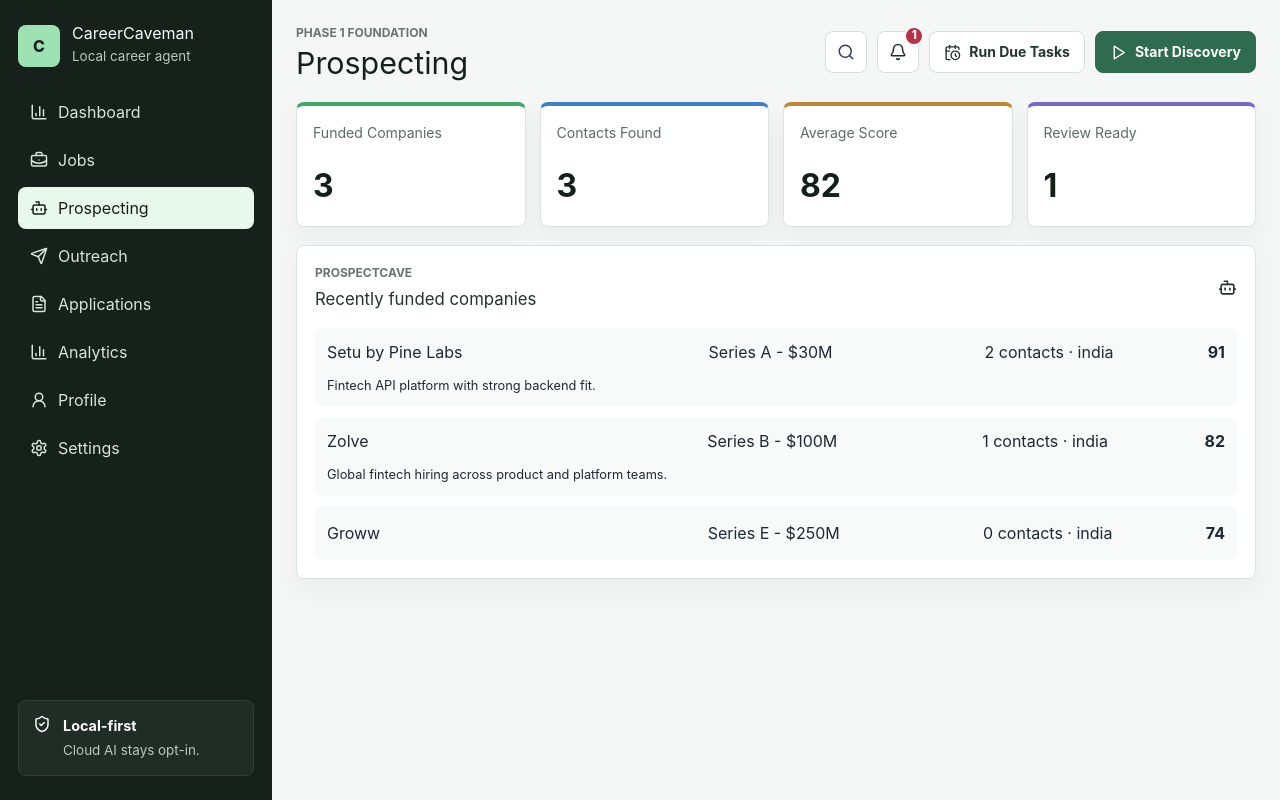
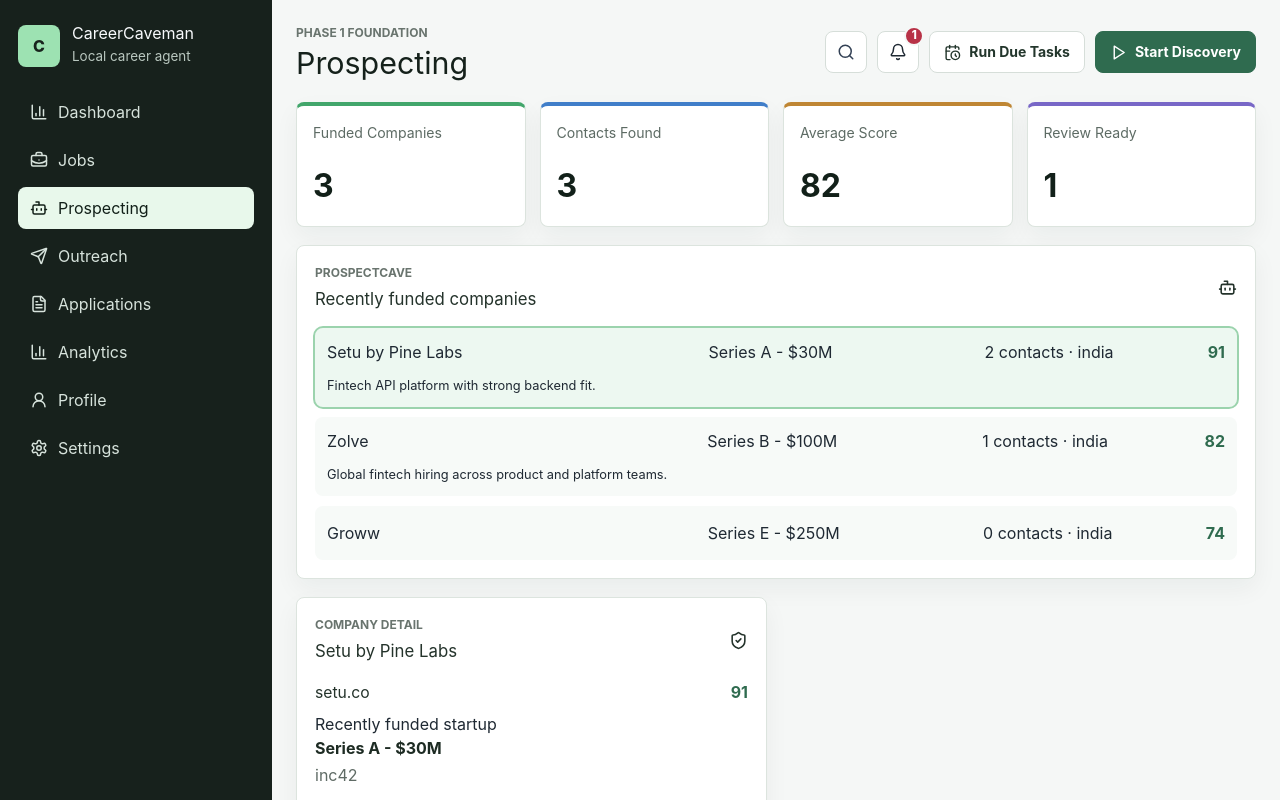
Before and after one commit to puneetdixit200/jop-applier, a React (Vite) app: page / in a window 1280 px wide. Both pictures are taken after a click on the button "Prospecting". Shown: the top 800 px of the page. Built offline with nearby package versions, Linux system fonts and the light colour scheme.

Commit message:
feat: add prospecting company detail view

```diff
--- a/src/App.tsx
+++ b/src/App.tsx
@@ -132,9 +132,11 @@
 import {
   buildOutreachAnalytics,
   buildOutreachReviewQueue,
+  buildProspectingCompanyDetail,
   buildProspectingDashboard,
   type OutreachAnalyticsSummary,
   type OutreachReviewQueueItem,
+  type ProspectingCompanyDetail,
   type ProspectingDashboard,
 } from "./lib/prospecting-dashboard";
 import { deliverTauriWorkflowOsNotifications } from "./lib/tauri-notifications";
@@ -516,6 +518,7 @@
   const [persistedNotifications, setPersistedNotifications] = useState<AppNotification[]>([]);
   const [previewNotificationRecords, setPreviewNotificationRecords] = useState<AppNotification[]>(previewNotifications);
   const [selectedApplicationId, setSelectedApplicationId] = useState<string | null>(null);
+  const [selectedProspectingCompanyId, setSelectedProspectingCompanyId] = useState<string | null>(null);
   const [applicationDraft, setApplicationDraft] = useState<ApplicationEditDraft>(() =>
     applicationEditDraft(previewApplications[0]),
   );
@@ -571,6 +574,15 @@
       ),
     [visibleFundedCompanies, visibleProspectContacts],
   );
+  const prospectingCompanyDetail = useMemo(
+    () =>
+      buildProspectingCompanyDetail({
+        companyId: selectedProspectingCompanyId,
+        companies: visibleFundedCompanies,
+        contacts: visibleProspectContacts,
+      }),
+    [selectedProspectingCompanyId, visibleFundedCompanies, visibleProspectContacts],
+  );
   const outreachReviewQueue = useMemo(
     () =>
       buildOutreachReviewQueue({
@@ -595,6 +607,13 @@
       setSelectedApplicationId(applicationTracker.rows[0]?.id ?? null);
     }
   }, [applicationTracker, selectedApplicationId]);
+
+  useEffect(() => {
+    const selectedExists = visibleFundedCompanies.some((company) => company.id === selectedProspectingCompanyId);
+    if (!selectedExists) {
+      setSelectedProspectingCompanyId(visibleFundedCompanies[0]?.id ?? null);
+    }
+  }, [selectedProspectingCompanyId, visibleFundedCompanies]);
 
   useEffect(() => {
     if (selectedApplicationRecord) {
@@ -1099,7 +1118,13 @@
         )}
         {route === "jobs" && <Jobs jobs={visibleJobs} />}
         {route === "prospecting" && (
-          <Prospecting dashboard={prospectingDashboard} companies={visibleFundedCompanies} />
+          <Prospecting
+            dashboard={prospectingDashboard}
+            companies={visibleFundedCompanies}
+            detail={prospectingCompanyDetail}
+            selectedCompanyId={selectedProspectingCompanyId}
+            onSelectCompany={setSelectedProspectingCompanyId}
+          />
         )}
         {route === "outreach" && (
           <Outreach
@@ -1536,9 +1561,15 @@
 function Prospecting({
   dashboard,
   companies,
+  detail,
+  selectedCompanyId,
+  onSelectCompany,
 }: {
   dashboard: ProspectingDashboard;
   companies: FundedCompany[];
+  detail: ProspectingCompanyDetail | null;
+  selectedCompanyId: string | null;
+  onSelectCompany: (companyId: string) => void;
 }) {
   return (
     <div className="dashboard-grid">
@@ -1568,16 +1599,91 @@
           {dashboard.rows.map((row) => {
             const company = companies.find((item) => item.id === row.id);
             return (
-              <div className="table-row" key={row.id}>
+              <button
+                className={
+                  row.id === selectedCompanyId
+                    ? "table-row application-row selected"
+                    : "table-row application-row"
+                }
+                key={row.id}
+                type="button"
+                onClick={() => onSelectCompany(row.id)}
+              >
                 <span>{row.companyName}</span>
                 <span>{row.fundingLabel}</span>
                 <span>{row.contacts} contacts · {row.region}</span>
                 <strong>{row.score}</strong>
                 {company?.ai_summary && <small>{company.ai_summary}</small>}
-              </div>
+              </button>
             );
           })}
         </div>
+      </section>
+
+      <section className="panel">
+        <div className="panel-heading">
+          <div>
+            <p className="eyebrow">Company detail</p>
+            <h3>{detail?.companyName ?? "Select a company"}</h3>
+          </div>
+          <ShieldCheck size={19} aria-hidden="true" />
+        </div>
+        {detail ? (
+          <div className="activity-stack">
+            <section className="activity-section" aria-label="Prospecting company summary">
+              <div className="activity-heading compact">
+                <h4>{detail.domainLabel}</h4>
+                <strong>{detail.scoreLabel}</strong>
+              </div>
+              <p>{detail.description}</p>
+              <ul className="compact-activity-list">
+                <li>
+                  <strong>{detail.fundingLabel}</strong>
+                  <span>{detail.sourceLabel}</span>
+                </li>
+                <li>
+                  <strong>{detail.leadInvestorLabel}</strong>
+                  <span>{detail.investorLabel}</span>
+                </li>
+                <li>
+                  <strong>{detail.statusLabel}</strong>
+                  <span>{detail.techStackLabel}</span>
+                </li>
+              </ul>
+              <small>{detail.summary}</small>
+            </section>
+
+            <section className="activity-section" aria-label="Prospecting contacts">
+              <div className="activity-heading compact">
+                <h4>Contacts</h4>
+                <strong>{detail.contacts.length}</strong>
+              </div>
+              <div className="contact-grid">
+                {detail.contacts.length > 0 ? (
+                  detail.contacts.map((contact) => (
+                    <article className="contact-card" key={contact.id}>
+                      <div>
+                        <strong>{contact.name}</strong>
+                        <span>{contact.roleLabel} · {contact.confidenceLabel}</span>
+                      </div>
+                      <p>{contact.email}</p>
+                      <small>{contact.statusLabel} · {contact.sourceLabel}</small>
+                    </article>
+                  ))
+                ) : (
+                  <article className="contact-card empty-contact">
+                    <div>
+                      <strong>No contacts found</strong>
+                      <span>Enrichment can add HR, founder, and engineering leads.</span>
+                    </div>
+                  </article>
+                )}
+              </div>
+            </section>
+          </div>
+        ) : (
+          <p>No company selected.</p>
+        )}
       </section>
     </div>
   );
--- a/src/lib/prospecting-dashboard.ts
+++ b/src/lib/prospecting-dashboard.ts
@@ -23,6 +23,33 @@
     contacts: number;
     averageScore: number;
   };
+};
+
+export type ProspectingCompanyDetailContact = {
+  id: string;
+  name: string;
+  email: string;
+  roleLabel: string;
+  confidenceLabel: string;
+  statusLabel: string;
+  sourceLabel: string;
+};
+
+export type ProspectingCompanyDetail = {
+  id: string;
+  companyName: string;
+  domainLabel: string;
+  description: string;
+  fundingLabel: string;
+  sourceLabel: string;
+  sourceUrl: string | null;
+  scoreLabel: string;
+  statusLabel: string;
+  techStackLabel: string;
+  investorLabel: string;
+  leadInvestorLabel: string;
+  summary: string;
+  contacts: ProspectingCompanyDetailContact[];
 };
 
 export type OutreachReviewQueueItem = {
@@ -76,6 +103,50 @@
       contacts: input.contacts.length,
       averageScore,
     },
+  };
+}
+
+export function buildProspectingCompanyDetail(input: {
+  companyId: string | null;
+  companies: FundedCompany[];
+  contacts: ProspectContact[];
+}): ProspectingCompanyDetail | null {
+  if (!input.companyId) {
+    return null;
+  }
+  const company = input.companies.find((item) => item.id === input.companyId);
+  if (!company) {
+    return null;
+  }
+
+  const contacts = input.contacts
+    .filter((contact) => contact.company_id === company.id)
+    .sort(compareProspectContacts)
+    .map((contact) => ({
+      id: contact.id,
+      name: contact.full_name,
+      email: contact.email,
+      roleLabel: titleCase(contact.role),
+      confidenceLabel: `${Math.round(contact.email_confidence * 100)}%`,
+      statusLabel: titleCase(contact.email_status),
+      sourceLabel: contact.source,
+    }));
+
+  return {
+    id: company.id,
+    companyName: company.name,
+    domainLabel: company.domain ?? "No domain",
+    description: company.description ?? "No description captured yet.",
+    fundingLabel: fundingLabel(company),
+    sourceLabel: company.source,
+    sourceUrl: company.source_url,
+    scoreLabel: String(Math.round(company.relevance_score ?? 0)),
+    statusLabel: titleCase(company.status),
+    techStackLabel: company.tech_stack.length > 0 ? company.tech_stack.join(", ") : "No tech stack captured",
+    investorLabel: company.investors.length > 0 ? company.investors.join(", ") : "No investors captured",
+    leadInvestorLabel: company.lead_investor ?? "No lead investor captured",
+    summary: company.ai_summary ?? "No AI summary captured yet.",
+    contacts,
   };
 }
 
@@ -146,6 +217,29 @@
     .replace(/\b\w/g, (letter) => letter.toUpperCase());
 }
 
+const prospectContactRolePriority = new Map<string, number>([
+  ["hr_manager", 1],
+  ["recruiter", 1],
+  ["talent_acquisition", 1],
+  ["people_ops", 2],
+  ["head_of_hr", 2],
+  ["founder", 3],
+  ["ceo", 3],
+  ["cto", 4],
+  ["vp_engineering", 4],
+  ["engineering_manager", 5],
+]);
+
+function compareProspectContacts(left: ProspectContact, right: ProspectContact) {
+  return prospectContactRank(left.role) - prospectContactRank(right.role)
+    || right.email_confidence - left.email_confidence
+    || left.full_name.localeCompare(right.full_name);
+}
+
+function prospectContactRank(role: string) {
+  return prospectContactRolePriority.get(role) ?? 99;
+}
+
 function countBy<T>(items: T[], keyFor: (item: T) => string) {
   const counts = new Map<string, number>();
   for (const item of items) {
```
Also changed, not shown: 1 other file (tests, documents, lock files or other folders).
